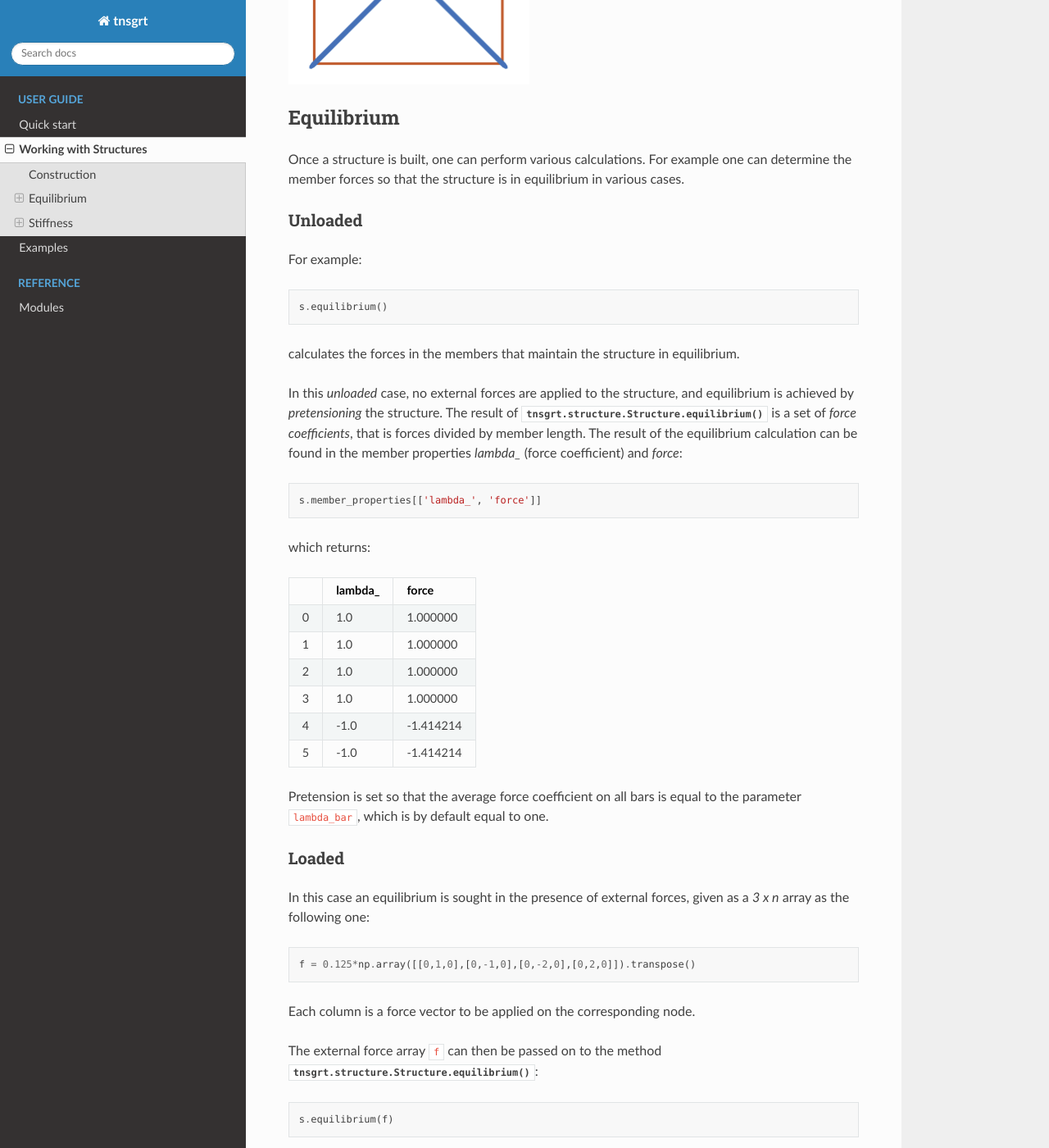
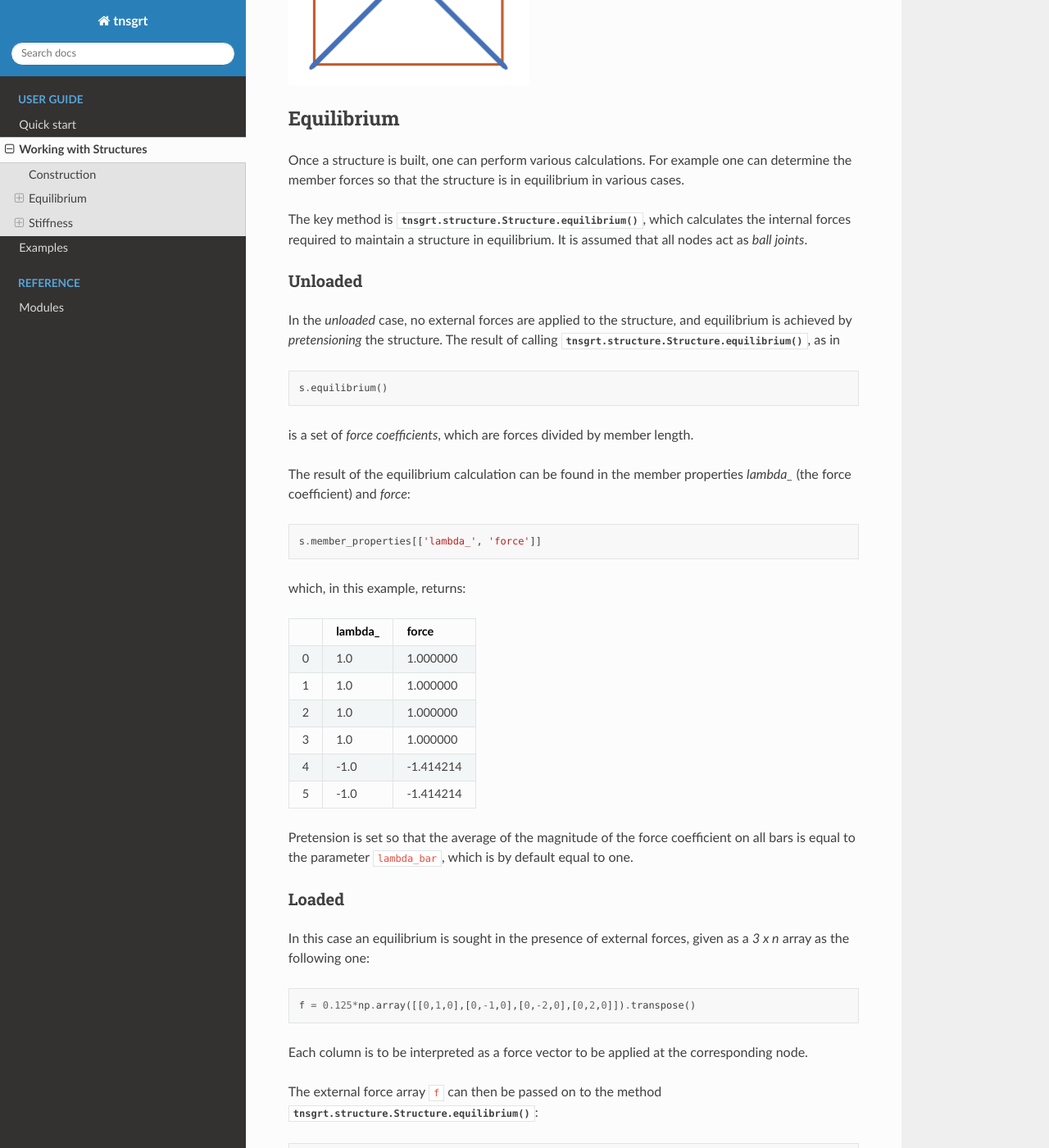
Before and after one commit to mcdeoliveira/tensegrity, a Sphinx documentation site: the page built from doc/usage/structure.rst, in a window 1280 px wide and 1400 px high, scrolled down 1228 px. Shown: the whole window at 82% size. Built offline with Sphinx 7.4.7 and the Read the Docs theme 2.0.0, drawn with Linux system fonts in a browser that asks for light colours; some of the changed text lies outside the part shown.

Commit message:
Minor documentation updates

```diff
--- a/doc/usage/examples.rst
+++ b/doc/usage/examples.rst
@@ -51,7 +51,7 @@ as produced by the following code:
    ax.text(1.1*np.cos(np.pi/12), 1.1*np.sin(np.pi/12), 0, 'alpha')
    plt.show()
 
-For a symmetric prism, this twist angle is the only possible
+For a symmetric prism, the 30 degrees twist angle is the only possible
 equilibrium:
 
 .. code:: python
@@ -197,7 +197,7 @@ can be obtained by searching for the tag ``‘diagonal’``:
 
    diagonals = s.get_members_by_tags('diagonal')
 
-We can use these indices to set the color of the diagonal strings
+We can use these indices to set a different color for the diagonal strings
 
 .. code:: python
 
@@ -279,7 +279,7 @@ The corresponding stiffness in the direction of the applied force is
    14998326.01216395  14998325.9409232  14998325.99099865  14998325.98357238  14998325.94372185  14998326.01679158
 
 which is orders of magnitude higher than the displacement of the same
-minimal version of the prism that is soft.
+minimal version of the prism, which was soft.
 
 The displacements, scaled :math:`10^7` times, are visualized along with
 the applied forces in the figure:
--- a/doc/usage/structure.rst
+++ b/doc/usage/structure.rst
@@ -30,7 +30,7 @@ Nodes and members are then combined to build a :class:`tnsgrt.structure.Structur
     from tnsgrt import Structure
     s = Structure(nodes, members, number_of_strings=4)
 
-The parameter number_of_strings = 4 means that the first four members are to be considered strings.
+The parameter ``number_of_strings = 4`` means that the first four members are to be considered strings.
 
 As before, the resulting structure can be plotted using :class:`tnsgrt.plotter.MatplotlibPlotter`:
 
@@ -53,34 +53,36 @@ Equilibrium
 Once a structure is built, one can perform various calculations. For example one can determine the member forces so that
 the structure is in equilibrium in various cases.
 
+The key method is :meth:`tnsgrt.structure.Structure.equilibrium`, which calculates the internal forces required to
+maintain a structure in equilibrium. It is assumed that all nodes act as *ball joints*.
+
 Unloaded
 ^^^^^^^^
 
-For example:
+In the *unloaded* case, no external forces are applied to the structure, and equilibrium is achieved by *pretensioning*
+the structure. The result of calling :meth:`tnsgrt.structure.Structure.equilibrium`, as in
 
 .. code-block:: python
 
     s.equilibrium()
 
-calculates the forces in the members that maintain the structure in equilibrium.
+is a set of *force coefficients*, which are forces divided by member length.
 
-In this *unloaded* case, no external forces are applied to the structure, and equilibrium is achieved by *pretensioning*
-the structure. The result of :meth:`tnsgrt.structure.Structure.equilibrium` is a set of *force coefficients*, that is
-forces divided by member length. The result of the equilibrium calculation can be found in the member properties
-`lambda_` (force coefficient) and `force`:
+The result of the equilibrium calculation can be found in the member properties
+`lambda_` (the force coefficient) and `force`:
 
 .. code-block:: python
 
     s.member_properties[['lambda_', 'force']]
 
-which returns:
+which, in this example, returns:
 
 .. csv-table::
    :file: tab1.csv
    :header-rows: 1
 
-Pretension is set so that the average force coefficient on all bars is equal to the parameter ``lambda_bar``, which is by
-default equal to one.
+Pretension is set so that the average of the magnitude of the force coefficient on all bars is equal to the parameter
+``lambda_bar``, which is by default equal to one.
 
 Loaded
 ^^^^^^
@@ -91,7 +93,7 @@ In this case an equilibrium is sought in the presence of external forces, given
 
     f = 0.125*np.array([[0,1,0],[0,-1,0],[0,-2,0],[0,2,0]]).transpose()
 
-Each column is a force vector to be applied on the corresponding node.
+Each column is to be interpreted as a force vector to be applied at the corresponding node.
 
 The external force array ``f`` can then be passed on to the method :meth:`tnsgrt.structure.Structure.equilibrium`:
 
@@ -111,7 +113,7 @@ that returns:
    :file: tab2.csv
    :header-rows: 1
 
-The following visualizes the applied forces superimposed on the structure:
+The following code produces a visualization of the applied forces superimposed on the structure:
 
 .. code-block:: python
 
@@ -157,7 +159,7 @@ The current default values for such properties are:
    :file: tab3.csv
    :header-rows: 1
 
-For calculating the stiffness matrix of a pretensioned structure, it also necessary to know the member's force
+For calculating the stiffness matrix of a pretensioned structure, it is also necessary to know the member's force
 coefficient and the derived member stiffness property. As seen before, the force coefficient and the force are obtained
 during the equilibrium calculation:
 
@@ -234,7 +236,7 @@ returns:
     3.141593e+07
 
 
-Six of these are the so-called "rigid body modes", associated to rigid translations and rotations of the structure.
+Six of these are the so-called "rigid body modes," associated to rigid translations and rotations of the structure.
 They can be "removed" by applying certain constraints to the set of allowed displacements. Enforcement of these
 constraints can be done by passing the parameter ``apply_rigid_body_constraint=True`` when calculating the stiffness
 model:
@@ -307,8 +309,8 @@ This figure is generated by the code:
 Planar constraints
 ^^^^^^^^^^^^^^^^^^
 
-Back to the small eigenvalue, which is sometimes associated with what is called a *soft mode*, results from the fact
-that the structure is planar, and its ball joints offer little resistance to out-of-plane forces. Indeed, the
+Back to the small eigenvalue, which is sometimes associated with what is called a *soft mode*, in this case it appeared
+because the structure is planar, and its ball joints offer little resistance to out-of-plane forces. Indeed, the
 eigenvector associated with the eigenvalue is:
 
 .. code-block:: python
```
Also changed, not shown: other parts of doc/usage/structure.rst (+2 -2 lines).
